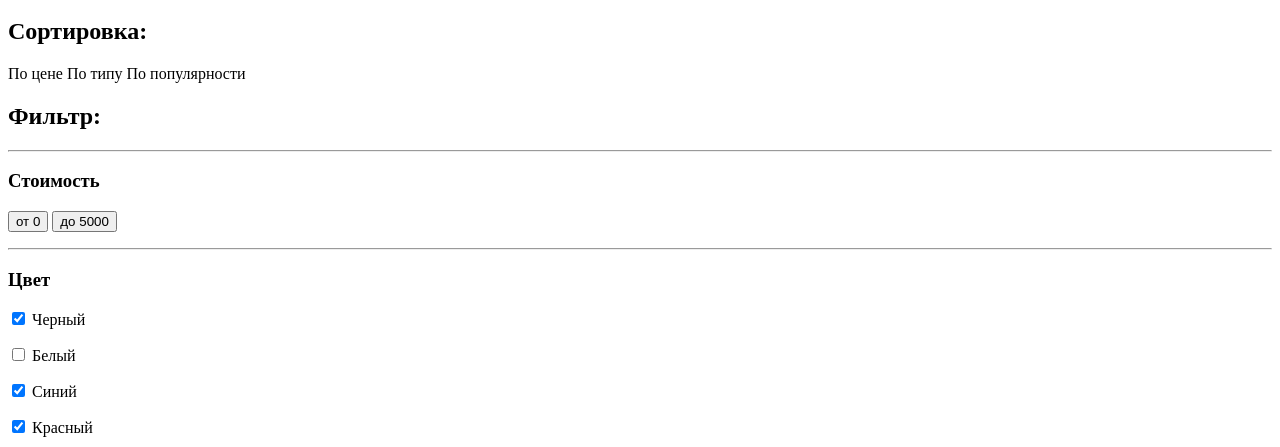
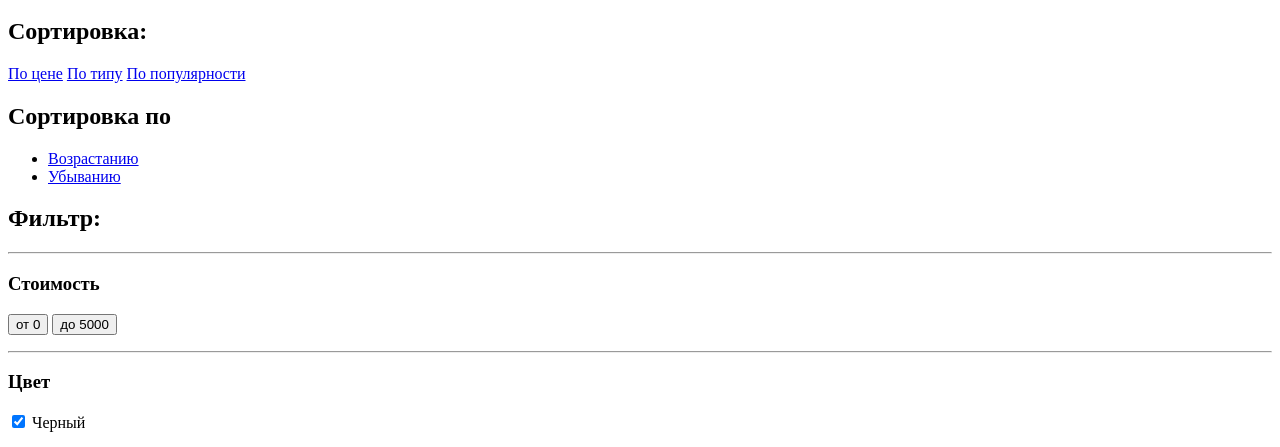
Before and after one commit to GTech1256/571665-device-25, a plain HTML site: page catalog.html in a window 1280 px wide. Shown: the part 346-793 px from the top of the page. Drawn offline with Linux system fonts and the light colour scheme.

Commit message:
fixed links

```diff
--- a/catalog.html
+++ b/catalog.html
@@ -51,14 +51,17 @@
         <h2 class="sort__title">
           Сортировка:
         </h2>
-        <span class="sort__type sort__type_active">По цене</span>
-        <span class="sort__type">По типу</span>
-        <span class="sort__type">По популярности</span>
+        <a href="#" class="sort__type sort__type_active">По цене</a>
+        <a href="#" class="sort__type">По типу</a>
+        <a href="#" class="sort__type">По популярности</a>
 
-        <div class="sort__action">
-          <span class="sort-action__arrow sort-action__arrow_up"></span>
-          <span class="sort-action__arrow sort-action__arrow_down sort-action__arrow_active"></span>
-        </div>
+        <section class="sort__action">
+          <h2 class="visually-hidden">Сортировка по</h2>
+          <ul>
+            <li><a href="#" class="sort-action__arrow sort-action__arrow_up">Возрастанию</a></li>
+            <li><a href="#" class="sort-action__arrow sort-action__arrow_down sort-action__arrow_active">Убыванию</a></li>
+          </ul>
+        </section>
       </section>
 
       <section class="filters">
```
